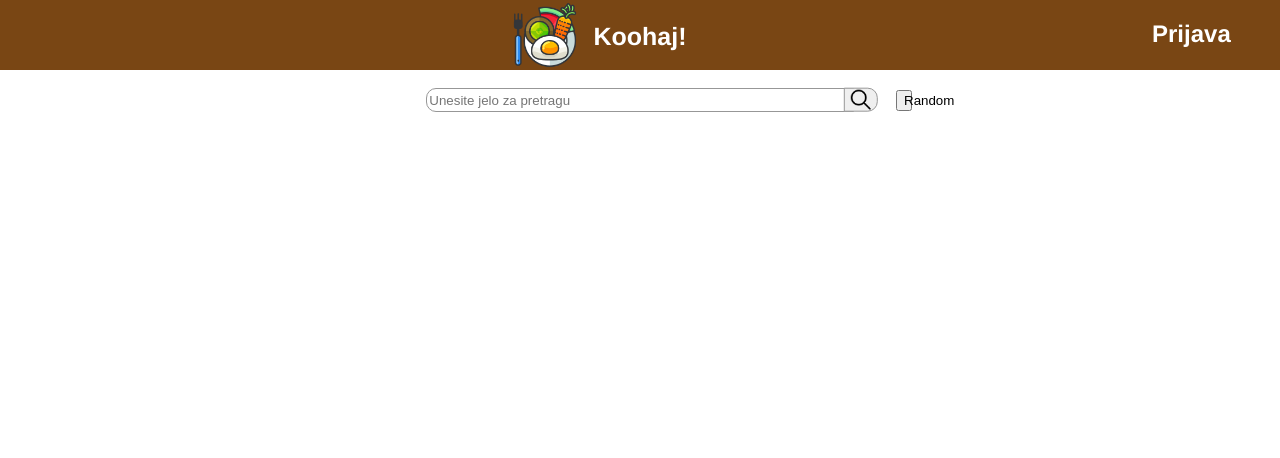
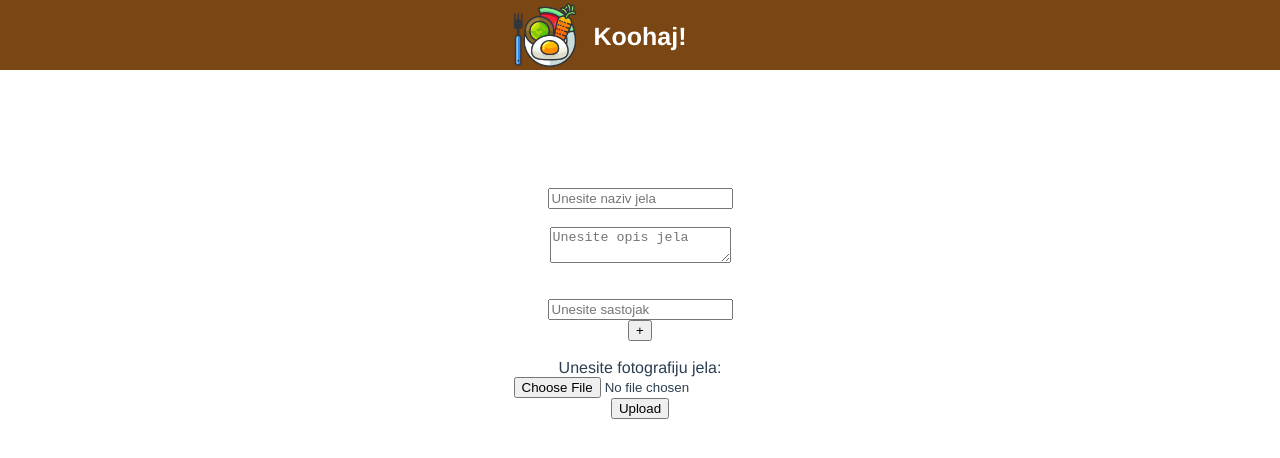
Before and after one commit to R0b34t0/Koohaj, a Vue app: page / in a window 1280 px wide. Shown: the top 458 px of the page. Built offline with nearby package versions, Linux system fonts and the light colour scheme.

Commit message:
sitne korekcije izgleda

```diff
--- a/firebase.js
+++ b/firebase.js
@@ -9,7 +9,6 @@ import 'firebase/firestore'
 // firebase init - add your own config here
 const firebaseConfig = {
   // API PODACI
-
 
 }
 firebase.initializeApp(firebaseConfig)
--- a/src/App.vue
+++ b/src/App.vue
@@ -6,8 +6,8 @@
   <router-view/> -->
   <div id="nav">
     <Navbar />
-    <Home />
-    <!--<Unos />-->
+   <!-- <Home />-->
+    <Unos />
   </div>
 
 </template>
--- a/src/components/Unos.vue
+++ b/src/components/Unos.vue
@@ -1,8 +1,11 @@
 <template>
   <div class="unos">
-    <input type="text" placeholder="Unesite jelo" v-model="imeJela"/>
+    <input type="text" placeholder="Unesite naziv jela" v-model="imeJela"/>
+    <br>
     <textarea placeholder="Unesite opis jela" v-model="opisKuhanja"></textarea>
+    <br>
     <div class="form-group" v-for="(input, k) in inputs" :key="input">
+      <br>
       <input
         type="text"
         placeholder="Unesite sastojak"
@@ -12,11 +15,12 @@
 
       <span>
         <button @click="remove(k)" v-show="k || (!k && inputs.length > 1)">
-          makni
+          -
         </button>
-        <button @click="add(k)" v-show="k == inputs.length - 1">dodaj</button>
+        <button @click="add(k)" v-show="k == inputs.length - 1">+</button>
       </span>
     </div>
+    <br>
     <label for="file">Unesite fotografiju jela:</label>
     <input @change="loadVal" type="file" id="file" ref="myFiles"/>
     <button @click="uploadData">Upload</button>
--- a/src/views/Meals.vue
+++ b/src/views/Meals.vue
@@ -91,7 +91,9 @@ export default {
 position: absolute;
 top: 0px;
 right: 0px;
-width: 250px;
+width: 400px;
+border-style: solid;
+text-justify: auto;
 
 }
 
```
